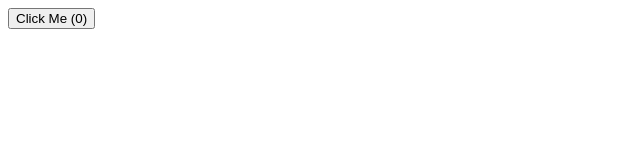
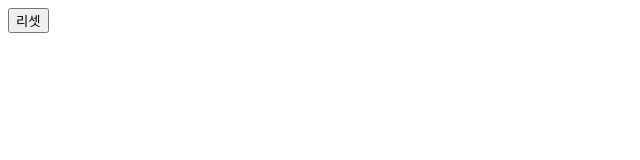
Before and after one commit to YunJonghwan/reactTestRepo, a React (Vite) app: page / in a window 1280 px wide. Shown: the top 160 px of the page, without its empty margins (0-640 px from the left). Built offline with nearby package versions, Linux system fonts and the light colour scheme.

Commit message:
예제 6 : 기본값으로 설정된 5값이 0 으로 변경된 것을 기준으로 렌더링을 진행함

```diff
--- a/src/page/useState.jsx
+++ b/src/page/useState.jsx
@@ -1,13 +1,14 @@
 import React, { useState } from 'react';
 
 
-function useState1() {
-  const [count, setCount] = useState(0);
+function useStateExample() {
+  const [count, setCount] = useState(5);
+  console.log(count);
   return (
     <div>
-      <button onClick={() => setCount(count + 1)}>Click Me ({count})</button>
+      <button onClick={() => setCount(0)}>리셋</button>
     </div>
   )
 }
 
-export default useState1
+export default useStateExample
```
